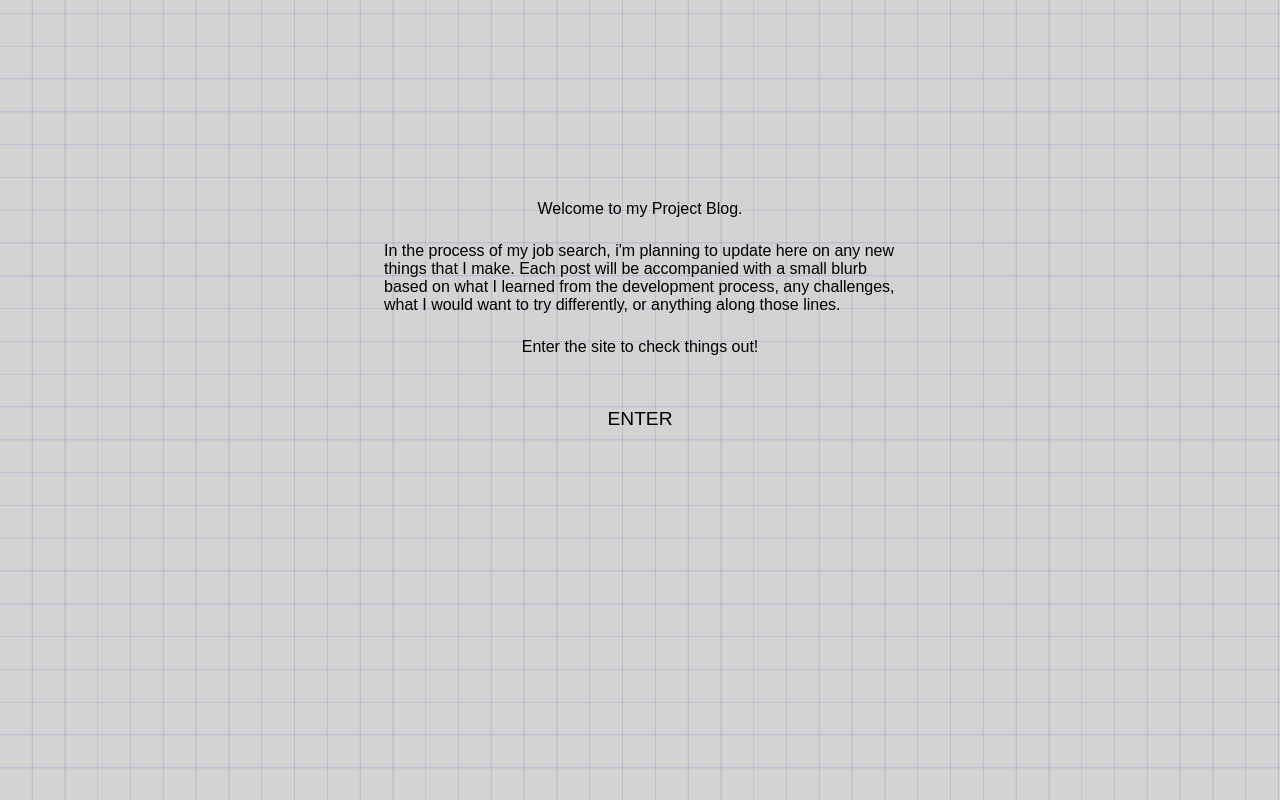
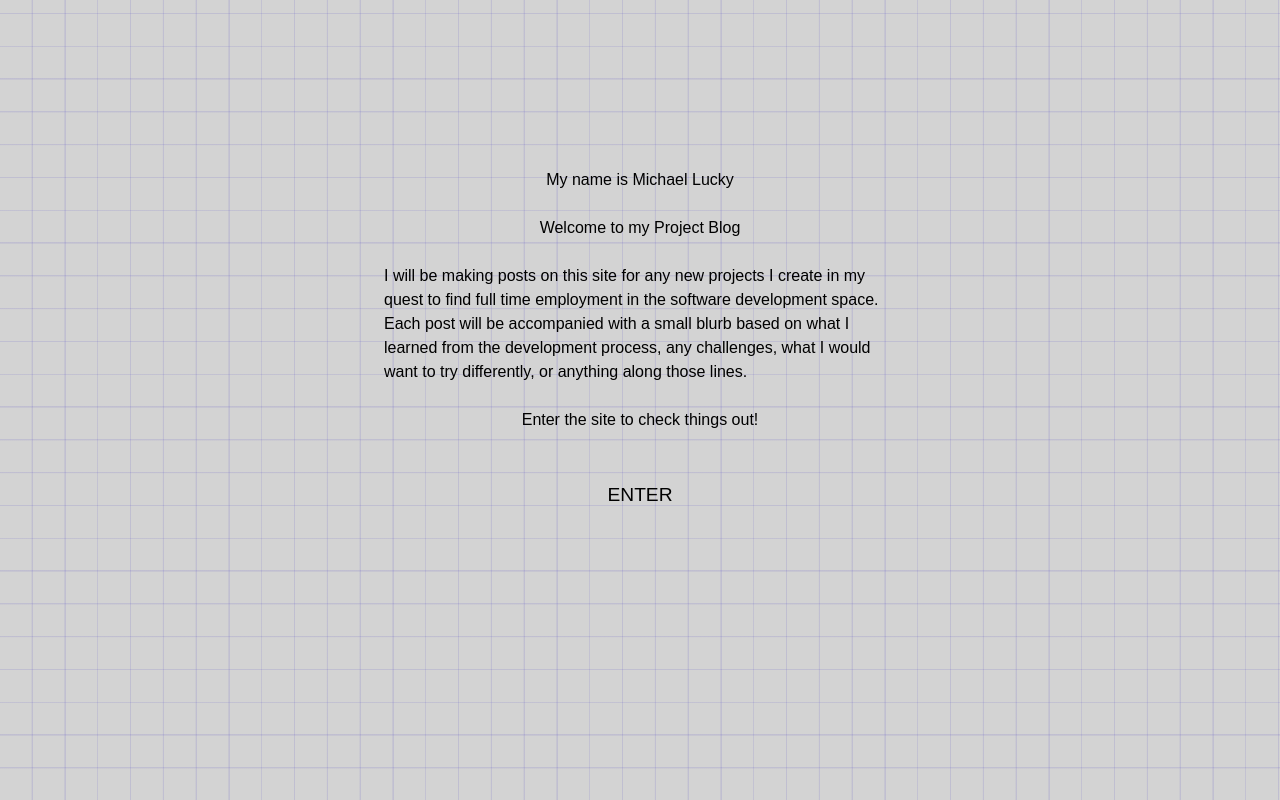
Before and after one commit to mluckster/showcase, a React (Create React App) app: page / in a window 1280 px wide. Built offline with nearby package versions, Linux system fonts and the light colour scheme.

Commit message:
landing page content and css change

```diff
--- a/src/pages/Landing/Landing.css
+++ b/src/pages/Landing/Landing.css
@@ -2,9 +2,10 @@
     display:flex;
     flex-direction: column;
     gap: 3vh;
-    margin-top: 20vh;
+    margin-top: 16vh;
     justify-content: center;
     align-items: center;
+    line-height: 3vh;
 }
 
 .enter{
--- a/src/pages/Landing/Landing.jsx
+++ b/src/pages/Landing/Landing.jsx
@@ -9,10 +9,13 @@ export default function Landing({ setLanding, landing }){
         <>
             <div className="landing">
                 <div>
-                    Welcome to my Project Blog.
+                    My name is Michael Lucky
                 </div>
                 <div>
-                    In the process of my job search, i'm planning to update here on any new things that I make. Each post will be accompanied with a small blurb based on what I learned from the development process, any challenges, what I would want to try differently, or anything along those lines.
+                    Welcome to my Project Blog
+                </div>
+                <div>
+                    I will be making posts on this site for any new projects I create in my quest to find full time employment in the software development space. Each post will be accompanied with a small blurb based on what I learned from the development process, any challenges, what I would want to try differently, or anything along those lines.
                 </div>
                 <div>Enter the site to check things out!</div>
             </div>
```
